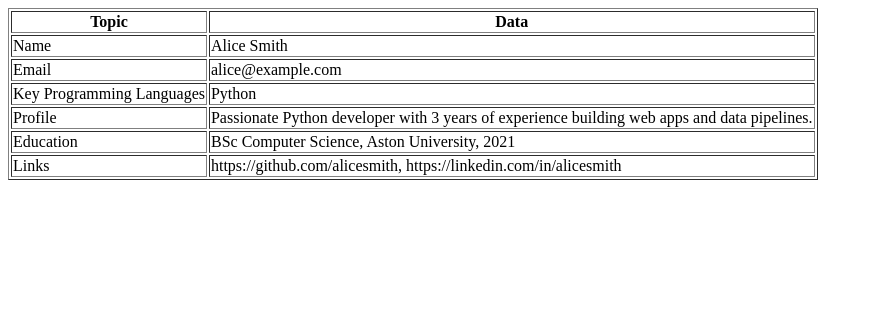
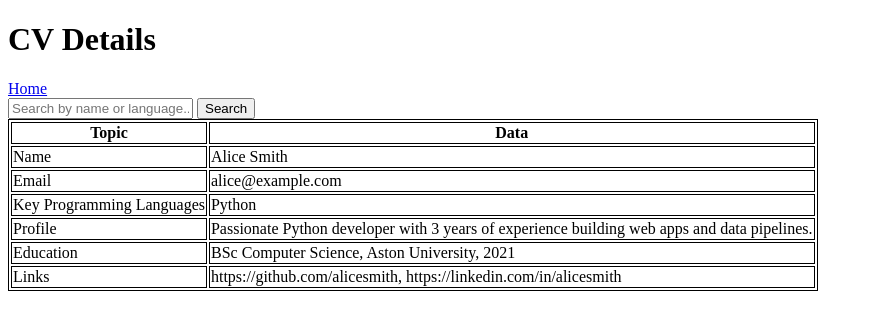
Before and after one commit to Shez1357/Aston-Uni-Assignment, a PHP site: page /view_cv.php?id=2 in a window 1280 px wide. Shown: the top 330 px of the page, without its empty margins (0-873 px from the left). Run offline with PHP 8.4, Linux system fonts and the light colour scheme; data comes from the database, SQL or seed files in the repository; data that the repository does not hold is empty.

Commit message:
Structured the view cv layout

```diff
--- a/view_cv.php
+++ b/view_cv.php
@@ -1,6 +1,20 @@
 <?php
     session_start();
     require 'config/db.php';
+?>
+<!DOCTYPE html>
+<html lang="en">
+<?php include 'includes/header.php'; ?>
+<body>
+    <h1>CV Details</h1>
+    <nav>
+        <a href="index.php">Home</a>
+    </nav>
+    <form method="GET" action="search.php">
+        <input type="text" name="q" placeholder="Search by name or language..." value="<?php echo htmlspecialchars($searchTerm); ?>">
+        <button type="submit">Search</button>
+    </form>
+    <?php
     $id = filter_input(INPUT_GET, 'id', FILTER_VALIDATE_INT);
     if (!$id){
         die("Invalid CV ID.");
@@ -24,3 +38,5 @@
     echo "</table>";
 
 ?>
+</body>
+</html>
```
